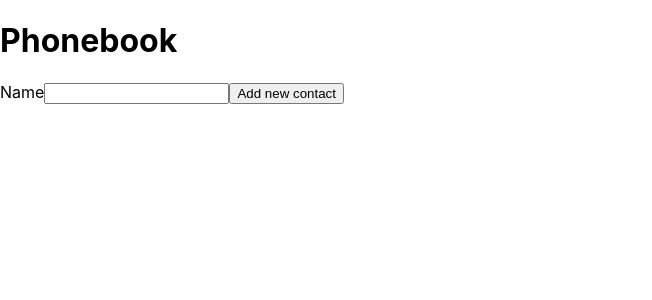
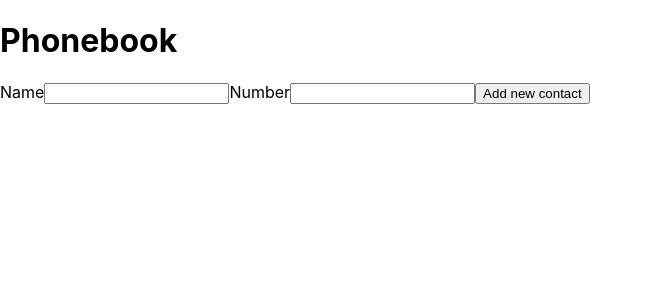
Before and after one commit to danjkamelnik/goit-react-hw-03-phonebook, a React (Create React App) app: page / in a window 1280 px wide. Shown: the top 300 px of the page, without its empty margins (0-652 px from the left). Built offline with nearby package versions, Linux system fonts and the light colour scheme.

Commit message:
Fix NUMBER

```diff
--- a/src/components/App.jsx
+++ b/src/components/App.jsx
@@ -4,17 +4,17 @@ import { Form } from "components/Form/Form"
 import List from "./List/List"
 
 export class App extends Component {
-
   state = {
     contacts: []
   }
 
   conctactId = nanoid();
 
-  newContact = name => {
+  addNewContact = (name, number) => {
     const contact = {
       id: nanoid(),
-      name
+      name,
+      number
     }
 
     this.setState(prevstate => ({
@@ -23,11 +23,11 @@ export class App extends Component {
   }
 
   render() {
-    const  {contacts} = this.state
+    const { contacts } = this.state
     return(
       <>
-        <Form onSubmit={this.newContact}/>
-        <List contacts={contacts}/>
+        <Form onSubmit={ this.addNewContact }/>
+        <List contacts={ contacts }/>
       </>
       )
   }
--- a/src/components/Form/Form.jsx
+++ b/src/components/Form/Form.jsx
@@ -3,7 +3,8 @@ import { nanoid } from 'nanoid'
 
 export class Form extends Component {
   state = {
-    name: ''
+    name: '',
+    number: ''
   }
 
   inputId = nanoid();
@@ -16,12 +17,12 @@ export class Form extends Component {
   handleFormSubmit = (evt) => {
     evt.preventDefault()
     this.props.onSubmit(this.state.name)
-    this.setState({name: ''})
+    this.setState({name: '', number: ''})
   }
 
   render() {
 
-    const { name } = this.state;
+    const { name, number } = this.state;
     const { handleFormSubmit, handleInputChange } = this;
 
     return (
@@ -39,6 +40,18 @@ export class Form extends Component {
             required
           />
         </label>
+        <label htmlFor={this.inputId}>Number
+          <input
+            type="tel"
+            name="number"
+            // pattern="\+?\d{1,4}?[-.\s]?\(?\d{1,3}?\)?[-.\s]?\d{1,4}[-.\s]?\d{1,4}[-.\s]?\d{1,9}"
+            title="Phone number must be digits and can contain spaces, dashes, parentheses and can start with +"
+            id={this.inputId}
+            value={number}
+            onChange={handleInputChange}
+            required
+          />
+        </label>
         <button type='submit'>Add new contact</button>
       </form>
     )
--- a/src/components/List/List.jsx
+++ b/src/components/List/List.jsx
@@ -1,14 +1,13 @@
 import React from "react"
 import { nanoid } from 'nanoid'
 
-
-
 const List = ({ contacts }) =>
 (<ul>
-    {contacts.map(({ name }) =>(
+    {contacts.map(({ name, number }) =>(
         <li key={nanoid()}>
-            {name}
+            { name }: { number }
         </li>
     ))}
 </ul>)
+
 export default List;
```
